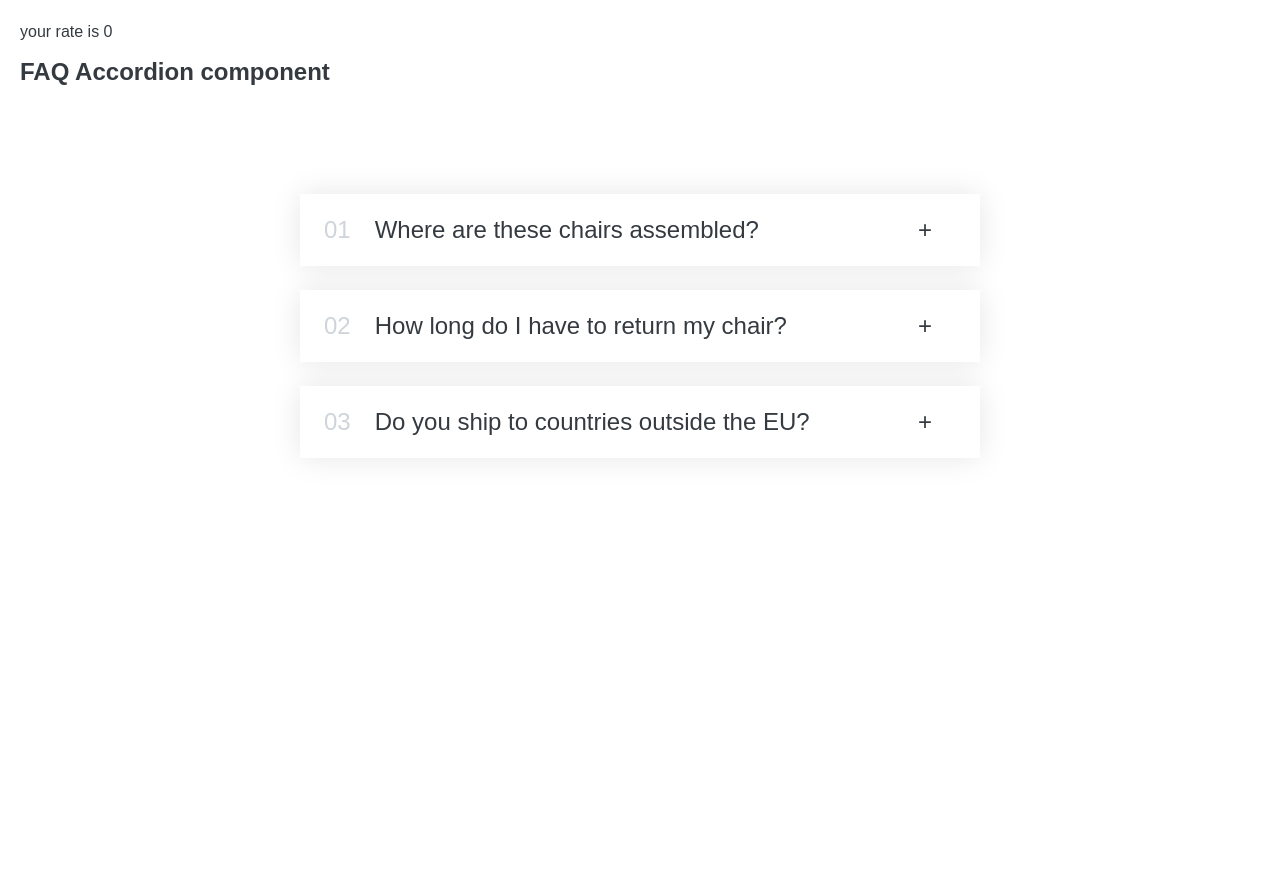
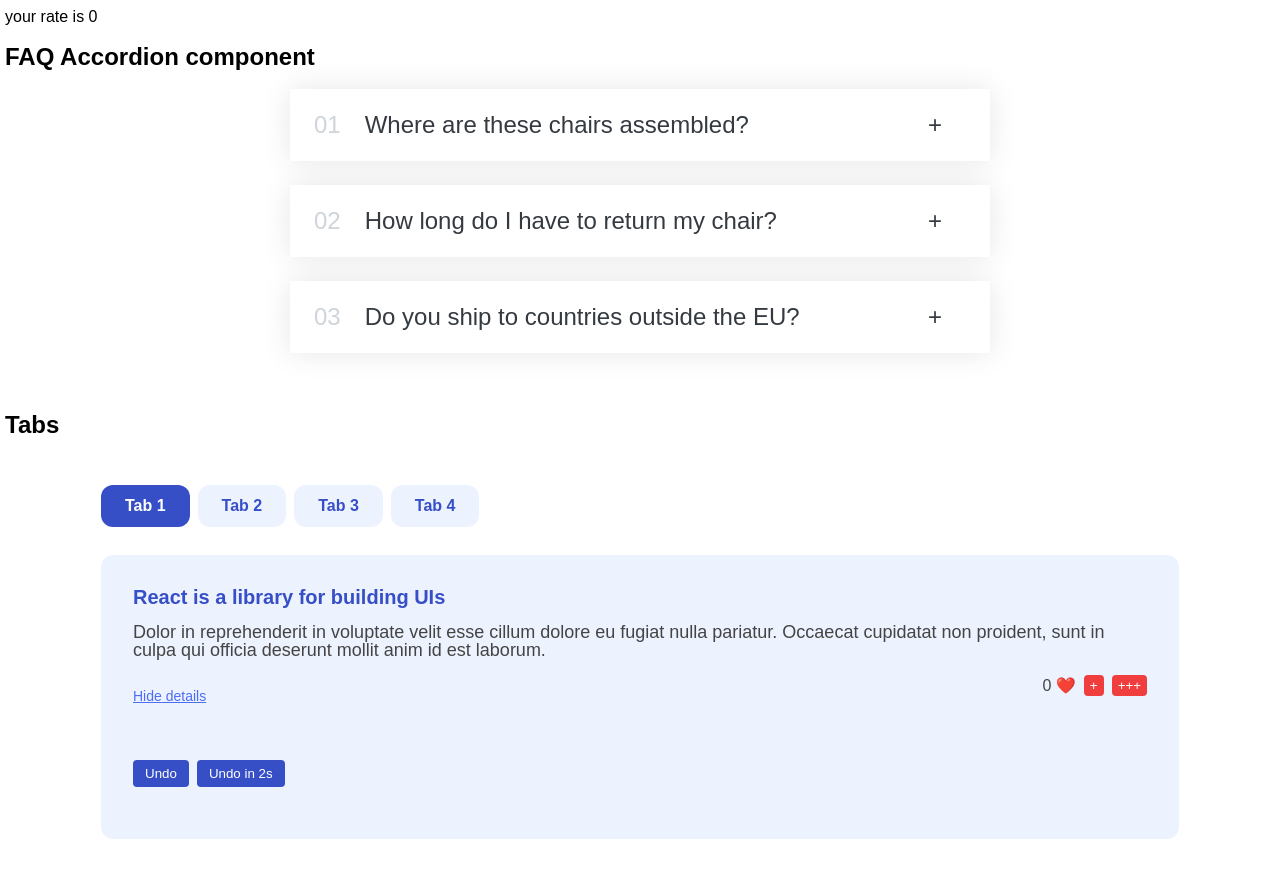
Before and after one commit to Lerik13/react-apps, a React (Create React App) app in the folder mix-components/: page / in a window 1280 px wide. Shown: the part 294-1172 px from the top of the page. Before the commit the page ends 882 px from the top, so only its background shows below. Built offline with nearby package versions, Linux system fonts and the light colour scheme.

Commit message:
mix-components: Tabbed component for Tabs

```diff
--- a/mix-components/src/App.js
+++ b/mix-components/src/App.js
@@ -1,16 +1,20 @@
 import { useState } from "react";
+import './styles.css';
 import './styles-text-expander.css';
 import TextExpander from './components/TextExpander';
 import StarRating from './components/StarRating';
 import { faqs } from './data-accordion.js';
 import './styles-accordion.css';
 import Accordion from './components/Accordion';
+import './styles-tab.css';
+import { content as tab_content } from './data-tabs.js';
+import { Tabbed } from "./components/Tabbed.js";
 
 function App() {
 	const [rate, setRate] = useState(0);
 
 	return (<>
-		<div>
+		<div className="text-expander">
 			<h2>Text Expander component</h2>
 			<TextExpander>
 				Space travel is the ultimate adventure! Imagine soaring past the stars
@@ -55,6 +59,11 @@
 			<h2>FAQ Accordion component</h2>
 			<Accordion data={faqs} />
 		</div>
+
+		<div>
+			<h2>Tabs</h2>
+			<Tabbed content={tab_content} />
+		</div>
 	</>);
 }
 
--- /dev/null
+++ b/mix-components/src/components/Tabbed.js
@@ -0,0 +1,74 @@
+import { useState } from "react";
+
+export function Tabbed({ content }) {
+	const [activeTab, setActiveTab] = useState(0);
+
+	return (
+		<div className="tab-container">
+			<div className="tabs">
+				<Tab num={0} activeTab={activeTab} onClick={setActiveTab} />
+				<Tab num={1} activeTab={activeTab} onClick={setActiveTab} />
+				<Tab num={2} activeTab={activeTab} onClick={setActiveTab} />
+				<Tab num={3} activeTab={activeTab} onClick={setActiveTab} />
+			</div>
+
+			{activeTab <= 2 ? (
+				<TabContent item={content.at(activeTab)} />
+			) : (
+				<DifferentContent />
+			)}
+		</div>
+	);
+}
+
+function Tab({ num, activeTab, onClick }) {
+	return (
+		<button
+			className={activeTab === num ? "tab active" : "tab"}
+			onClick={() => onClick(num)}
+		>
+			Tab {num + 1}
+		</button>
+	);
+}
+
+function TabContent({ item }) {
+	const [showDetails, setShowDetails] = useState(true);
+	const [likes, setLikes] = useState(0);
+
+	function handleInc() {
+		setLikes(likes + 1);
+	}
+
+	return (
+		<div className="tab-content">
+			<h4>{item.summary}</h4>
+			{showDetails && <p>{item.details}</p>}
+
+			<div className="tab-actions">
+				<button onClick={() => setShowDetails((h) => !h)}>
+					{showDetails ? "Hide" : "Show"} details
+				</button>
+
+				<div className="hearts-counter">
+					<span>{likes} ❤️</span>
+					<button onClick={handleInc}>+</button>
+					<button>+++</button>
+				</div>
+			</div>
+
+			<div className="tab-undo">
+				<button>Undo</button>
+				<button>Undo in 2s</button>
+			</div>
+		</div>
+	);
+}
+
+function DifferentContent() {
+	return (
+		<div className="tab-content">
+			<h4>I'm a DIFFERENT tab, so I reset state 💣💥</h4>
+		</div>
+	);
+}
--- /dev/null
+++ b/mix-components/src/data-tabs.js
@@ -0,0 +1,17 @@
+export const content = [
+	{
+		summary: "React is a library for building UIs",
+		details:
+			"Dolor in reprehenderit in voluptate velit esse cillum dolore eu fugiat nulla pariatur. Occaecat cupidatat non proident, sunt in culpa qui officia deserunt mollit anim id est laborum.",
+	},
+	{
+		summary: "State management is like giving state a home",
+		details:
+			"Lorem ipsum dolor sit amet, consectetur adipisicing elit, sed do eiusmod tempor incididunt ut labore et dolore magna aliqua. Excepteur sint occaecat cupidatat non proident, sunt in culpa qui officia deserunt mollit anim id est laborum.",
+	},
+	{
+		summary: "We can think of props as the component API",
+		details:
+			"Ut enim ad minim veniam, quis nostrud exercitation ullamco laboris nisi ut aliquip ex ea commodo consequat. Duis aute irure dolor in reprehenderit in voluptate velit esse cillum dolore eu fugiat nulla pariatur.",
+	},
+];
--- a/mix-components/src/styles-accordion.css
+++ b/mix-components/src/styles-accordion.css
@@ -1,24 +1,13 @@
-* {
-	padding: 0;
-	margin: 0;
-	box-sizing: border-box;
-}
-
-body {
-	font-family: sans-serif;
+.accordion {
 	color: #343a40;
-	line-height: 1;
-}
-
-.accordion {
 	width: 700px;
-	margin: 100px auto;
+	margin: 20px auto;
 	display: flex;
 	flex-direction: column;
 	gap: 24px;
 }
 
-.item {
+.accordion .item {
 	box-shadow: 0 0 30px rgba(0, 0, 0, 0.1);
 	padding: 20px 24px;
 	padding-right: 48px;
@@ -33,25 +22,25 @@
 	align-items: center;
 }
 
-.number {
+.accordion .number {
 	font-size: 24px;
 	font-weight: 500;
 	color: #ced4da;
 }
 
-.title,
-.icon {
+.accordion .title,
+.accordion .icon {
 	font-size: 24px;
 	font-weight: 500;
 }
 
-.content-box {
+.accordion .content-box {
 	grid-column: 2 / -1;
 	padding-bottom: 16px;
 	line-height: 1.6;
 }
 
-.content-box ul {
+.accordion .content-box ul {
 	color: #868e96;
 	margin-left: 16px;
 	margin-top: 16px;
@@ -62,11 +51,11 @@
 }
 
 /* OPEN STATE */
-.open {
+.accordion .open {
 	border-top: 4px solid #087f5b;
 }
 
-.open .number,
-.open .title {
+.accordion .open .number,
+.accordion .open .title {
 	color: #087f5b;
 }
--- /dev/null
+++ b/mix-components/src/styles-tab.css
@@ -0,0 +1,97 @@
+.tab-container {
+	margin: 48px 96px;
+	position: relative;
+	color: #444;
+}
+
+.tab-container button {
+	color: inherit;
+	font-family: inherit;
+	border: none;
+	cursor: pointer;
+}
+
+.tab-container .toggle {
+	position: absolute;
+	right: 0;
+	background: none;
+	font-size: 30px;
+	padding: 4px;
+}
+
+.tab-container .tabs {
+	margin-bottom: 8px;
+}
+
+.tab-container .tab {
+	border-radius: 12px;
+	background-color: #edf2ff;
+	padding: 12px 24px;
+	margin-right: 8px;
+	font-size: 16px;
+	font-weight: bold;
+	color: #364fc7;
+	transition: all 0.3s;
+}
+
+.tab-container .tab.active,
+.tab-container .tab:hover {
+	background-color: #364fc7;
+	color: #fff;
+}
+
+.tab-container .tab-content {
+	background-color: #edf2ff;
+	padding: 32px;
+	border-radius: 12px;
+}
+
+.tab-container .tab-content h4 {
+	font-size: 20px;
+	margin-bottom: 16px;
+	color: #364fc7;
+}
+
+.tab-container .tab-content p {
+	font-size: 18px;
+}
+
+.tab-container .tab-actions {
+	display: flex;
+	justify-content: space-between;
+	margin-top: 16px;
+	margin-bottom: 24px;
+}
+
+.tab-container .tab-actions > button {
+	background: none;
+	text-decoration: underline;
+	color: #4c6ef5;
+	font-size: 14px;
+}
+
+.tab-container .hearts-counter {
+	display: flex;
+	align-items: center;
+	gap: 8px;
+}
+
+.tab-container .hearts-counter button {
+	background-color: #f03e3e;
+	padding: 4px 6px;
+	border-radius: 4px;
+	color: #fff;
+	line-height: 1;
+}
+
+.tab-container .tab-undo {
+	display: flex;
+	gap: 8px;
+}
+
+.tab-container .tab-undo button {
+	background-color: #364fc7;
+	color: #fff;
+	padding: 6px 12px;
+	border-radius: 4px;
+}
--- a/mix-components/src/styles-text-expander.css
+++ b/mix-components/src/styles-text-expander.css
@@ -1,17 +1,8 @@
-* {
-	padding: 0;
-	margin: 0;
-}
-
-body {
-	font-family: sans-serif;
-}
-
-div {
+.text-expander div {
 	padding: 10px;
 }
 
-.box {
+.text-expander .box {
 	padding: 10px;
 	border: 1px solid #ccc;
 	border-radius: 7px;
--- /dev/null
+++ b/mix-components/src/styles.css
@@ -0,0 +1,15 @@
+* {
+	padding: 0;
+	margin: 0;
+	box-sizing: border-box;
+}
+
+body {
+	font-family: sans-serif;
+	line-height: 1;
+	padding: 5px;
+}
+
+div {
+	padding-bottom: 20px;
+}
```
